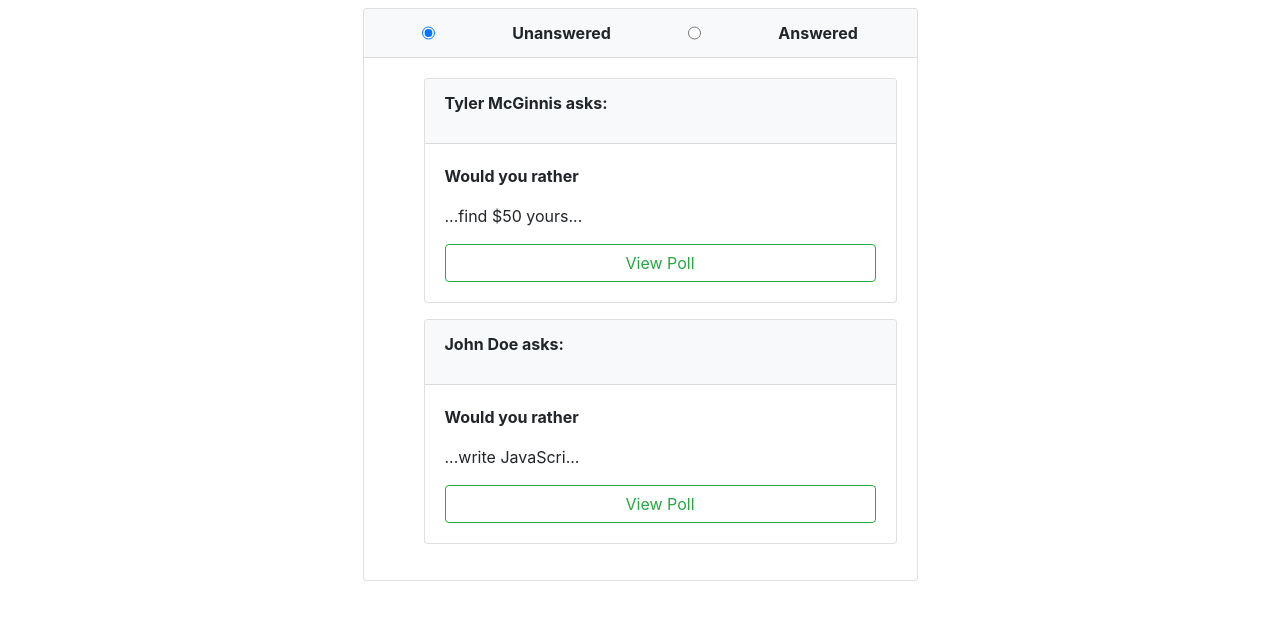
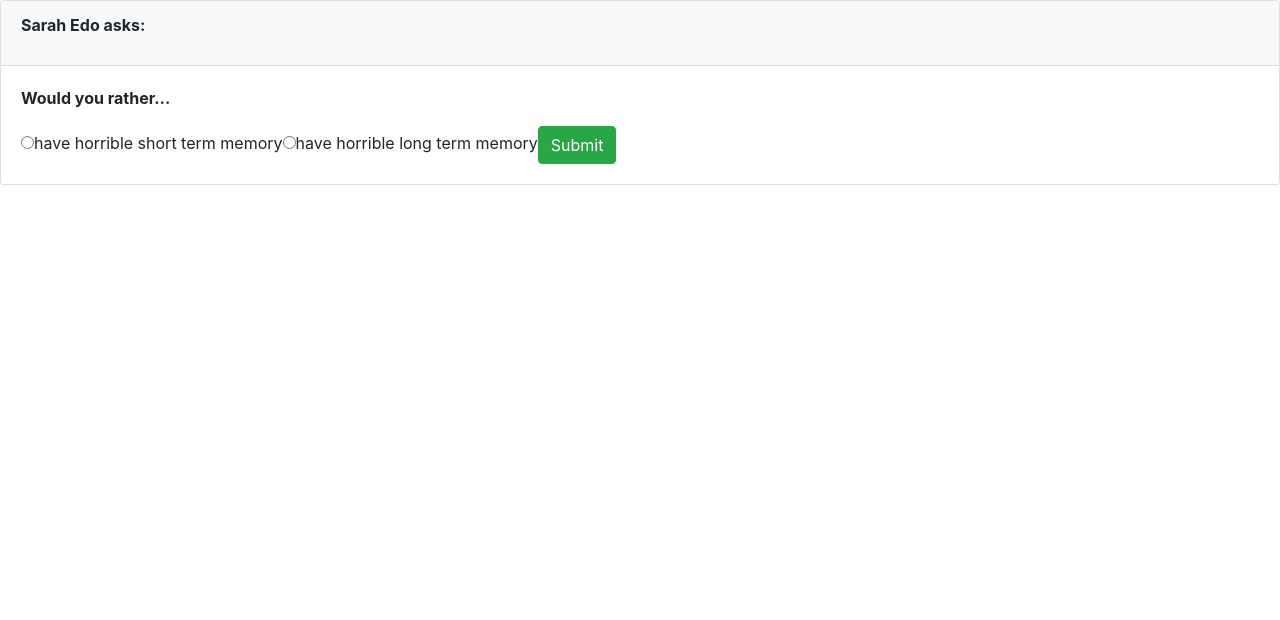
Before and after one commit to mark-quinn/udacity-nd-WouldYouRather-p2, a React (Create React App) app: page / in a window 1280 px wide. Shown: the top 620 px of the page. Built offline with nearby package versions, Linux system fonts and the light colour scheme.

Commit message:
set up poll page layout

```diff
--- a/src/components/App.js
+++ b/src/components/App.js
@@ -3,6 +3,7 @@ import { connect } from "react-redux";
 import { handleInitialData } from "../actions/shared";
 import SignIn from "./SignIn";
 import Home from './Home';
+import PollPage from './PollPage';
 
 class App extends Component {
   componentDidMount() {
@@ -14,7 +15,7 @@ class App extends Component {
       <div>
         {this.props.loading === true ? null : (
           <div>
-            <Home />
+            <PollPage id={"8xf0y6ziyjabvozdd253nd"} />
           </div>
         )}
       </div>
--- /dev/null
+++ b/src/components/PollPage.js
@@ -0,0 +1,69 @@
+import React, { Component } from 'react';
+import { connect } from 'react-redux';
+
+class PollPage extends Component {
+  state = {
+    answer: null,
+  };
+
+  handleChange = (e) => {
+    this.setState({
+      answer: e.target.value,
+    });
+  };
+
+  handleSubmit = (e) => {
+    e.preventDefault();
+    // TODO: dispatch vote
+  }
+
+  render() {
+    const { authedUser, question, author } = this.props;
+    const { answer } = this.state;
+
+    return (
+      <div className="card">
+        <div className="card-header bg-light">
+          <p className="font-weight-bold">{author.name} asks:</p>
+        </div>
+        <div className="card-body">
+          <p className="font-weight-bold">Would you rather...</p>
+          <form>
+            <input
+              type="radio"
+              name="options"
+              value="optionOne"
+              checked={answer === "optionOne"}
+              onChange={this.handleChange}
+            />
+            {question.optionOne.text}
+            <input
+              type="radio"
+              name="options"
+              value="optionTwo"
+              checked={answer === "optionTwo"}
+              onChange={this.handleChange}
+            />
+            {question.optionTwo.text}
+            <button className="btn btn-success" onSubmit={this.handleSubmit}>Submit</button>
+          </form>
+        </div>
+      </div>
+    );
+  }
+}
+
+function mapStateToProps({ authedUser, questions, users }, { id }) {
+  const question = questions[id];
+  console.log(question);
+
+  const author = users[question.author];
+
+  return {
+    authedUser,
+    question,
+    author,
+  }
+}
+
+export default connect(mapStateToProps)(PollPage);
```
